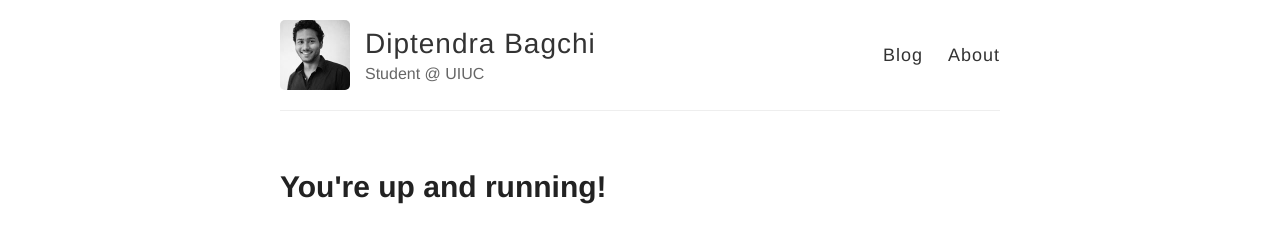
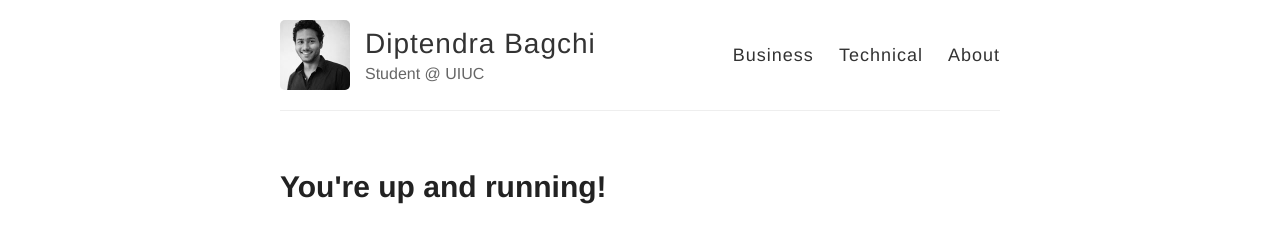
Before and after one commit to Diptendra/diptendra.github.io, a Jekyll site: the page built from index.html, in a window 1280 px wide. Shown: the top 230 px of the page. Built offline with Jekyll 4.4.1, drawn with Linux system fonts in a browser that asks for light colours.

Commit message:
Added two tabs - business & technical

```diff
--- a/_layouts/default.html
+++ b/_layouts/default.html
@@ -27,7 +27,8 @@
           </div>
 
           <nav>
-            <a href="{{ site.baseurl }}/">Blog</a>
+            <a href="{{ site.baseurl }}/">Business</a>
+            <a href="{{ site.baseurl }}/">Technical</a>
             <a href="{{ site.baseurl }}/about">About</a>
           </nav>
         </header>
```
